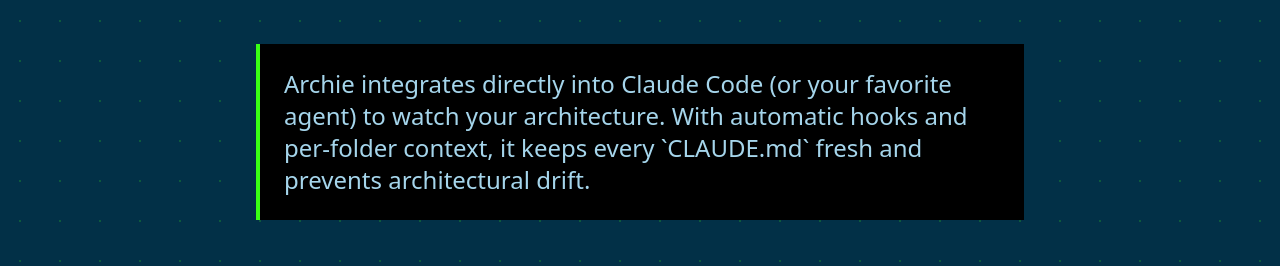
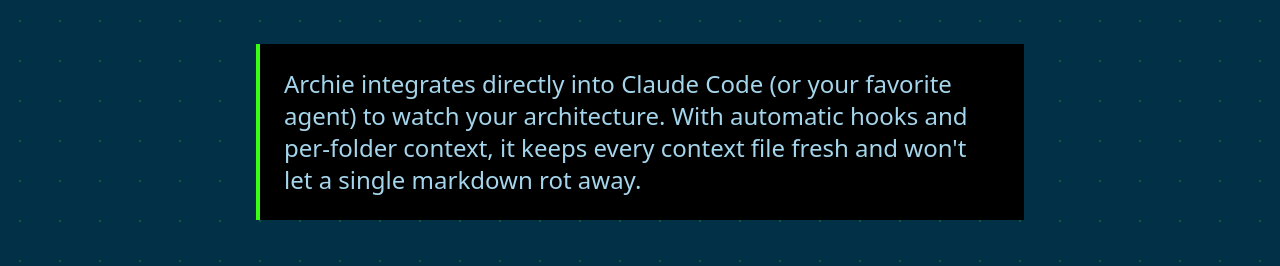
Before and after one commit to BitRaptors/Archie, a Next.js app in the folder landing/: page / in a window 1280 px wide. Shown: the part 399-665 px from the top of the page. Built offline with nearby package versions, Linux system fonts and the light colour scheme.

Commit message:
description

```diff
--- a/landing/app/page.tsx
+++ b/landing/app/page.tsx
@@ -170,7 +170,7 @@
             Your AI is only<br />as good as its context.
           </h1>
           <p className="text-xl md:text-2xl text-sky-blue-600 mb-12 max-w-3xl mx-auto border-l-4 border-neon pl-6 text-left bg-black bg-opacity-40 p-6 backdrop-blur-sm">
-            Archie integrates directly into Claude Code (or your favorite agent) to watch your architecture. With automatic hooks and per-folder context, it keeps every `CLAUDE.md` fresh and prevents architectural drift.
+            Archie integrates directly into Claude Code (or your favorite agent) to watch your architecture. With automatic hooks and per-folder context, it keeps every context file fresh and won't let a single markdown rot away.
           </p>
           <a
             href="https://github.com/BitRaptors/Archie"
```
